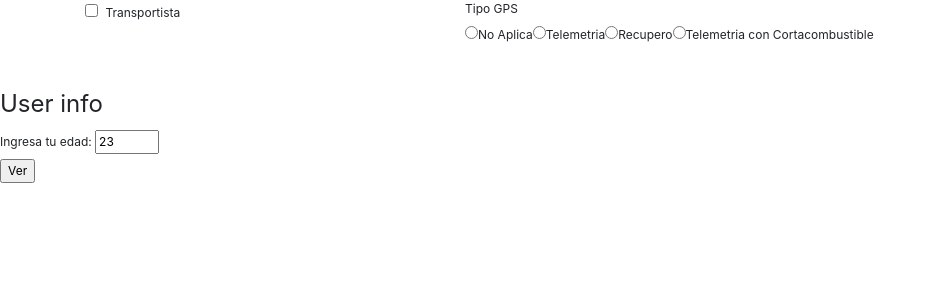
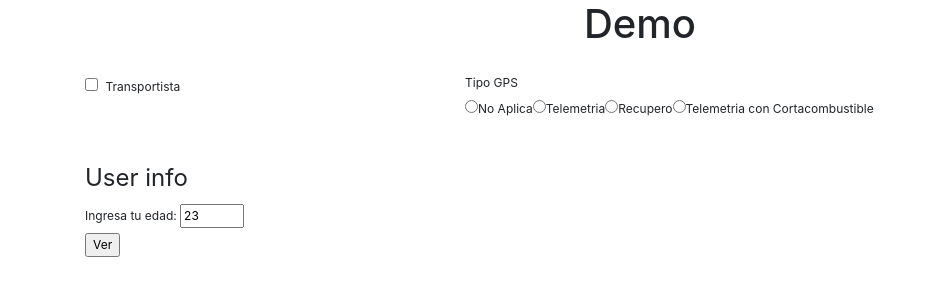
Before and after one commit to lissavcasas/carrier, a plain HTML site: page index.html in a window 1280 px wide. Shown: the whole page, without its empty margins (0-936 px from the left). Drawn offline with nearby package versions, Linux system fonts and the light colour scheme.

Commit message:
add tittles

```diff
--- a/index.html
+++ b/index.html
@@ -12,6 +12,9 @@
 </head>
 
 <body>
+
+  <h1 class="text-center">Demo</h1>
+  <br />
    <div class="container">
     <div class="row">
       <div class="form-group col-sm-4">
@@ -68,7 +71,7 @@
 
 
     <br />
-
+<div class="container">
     <form id="example" action="#" onsubmit="return false">
       <fieldset>
         <legend>User info</legend>
@@ -92,7 +95,7 @@
     </form>
 
     <input type="button" value="Ver" onclick="showResult();" />
-
+  </div>
 
   </html>
   <script type="text/javascript" src="https://cdnjs.cloudflare.com/ajax/libs/prototype/1.7.3/prototype.js"></script>
```
